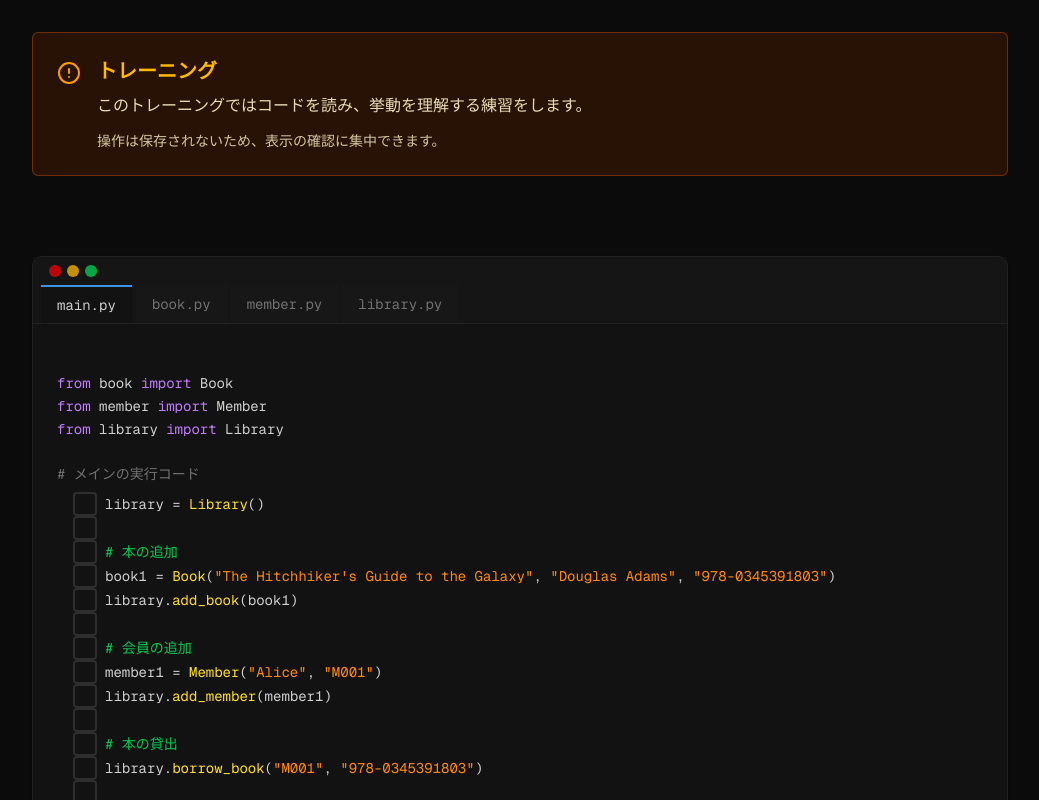
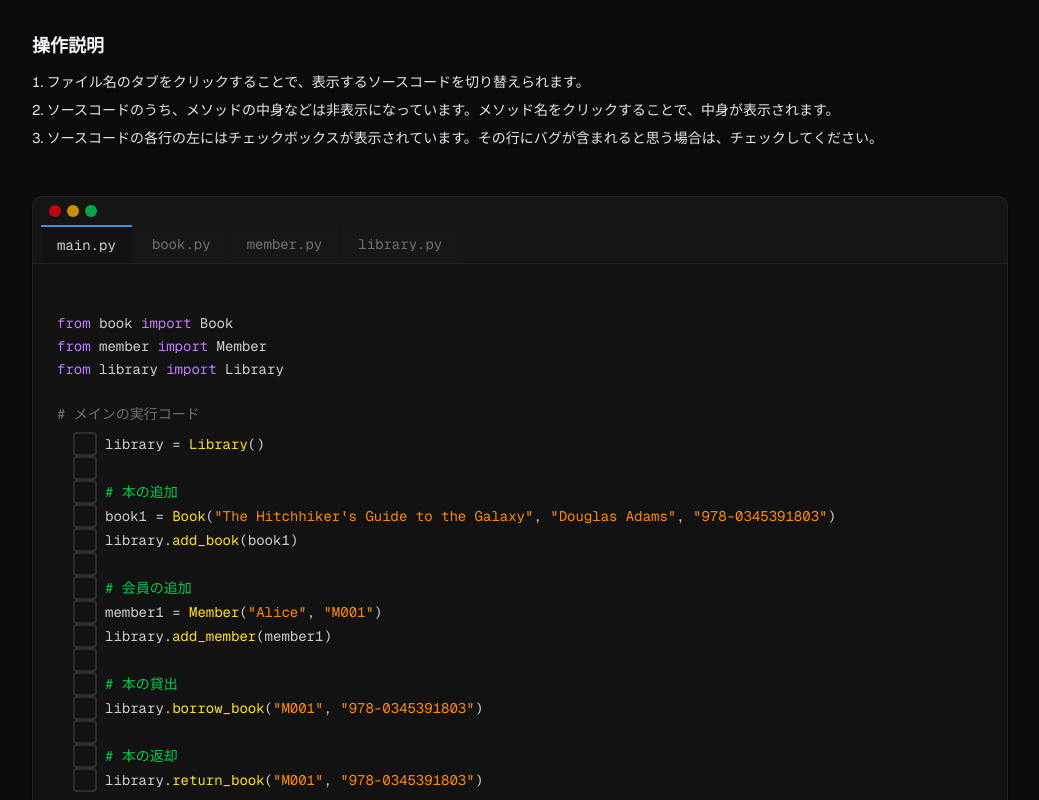
Before and after one commit to tetsu19n1101087/debugging-simulation, a Next.js app: page /training in a window 1280 px wide. Shown: the top 800 px of the page, without its empty margins (120-1159 px from the left). Built offline with nearby package versions, Linux system fonts and the light colour scheme.

Commit message:
説明を追加

```diff
--- a/app/training/page.tsx
+++ b/app/training/page.tsx
@@ -3,52 +3,58 @@
 import Link from 'next/link';
 import { TrainingCodeViewer } from '@/components/training-code-viewer';
 import { Button } from '@/components/ui/button';
-import { AlertCircle } from 'lucide-react';
+// import { AlertCircle } from 'lucide-react';
 
 export default function TrainingPage() {
-  const taskMap: Record<string, { title: string; lead: string; note: string }> =
-    {
-      // library: {
-      //   title: 'トレーニング — 図書館管理',
-      //   lead: 'このトレーニングでは図書館管理システムに関するコードを読み、問題箇所を見つける練習をします。',
-      //   note: '操作は自由ですが、ログや選択は保存されません。表示や確認に集中してください。',
-      // },
-      // database: {
-      //   title: 'トレーニング — データベース',
-      //   lead: 'データベース周りのコードを読む練習です。接続やクエリの流れを追ってください。',
-      //   note: 'このページでは操作は記録されません。安心して試してください。',
-      // },
-      // ui: {
-      //   title: 'トレーニング — UI 表示',
-      //   lead: '表示ロジックや出力に着目する練習用のページです。',
-      //   note: '選択や操作は一時的にのみ有効で、保存されません。',
-      // },
-      default: {
-        title: 'トレーニング',
-        lead: 'このトレーニングではコードを読み、挙動を理解する練習をします。',
-        note: '操作は保存されないため、表示の確認に集中できます。',
-      },
-    };
+  // const taskMap: Record<string, { title: string; lead: string; note: string }> =
+  //   {
+  //     library: {
+  //       title: 'トレーニング — 図書館管理',
+  //       lead: 'このトレーニングでは図書館管理システムに関するコードを読み、問題箇所を見つける練習をします。',
+  //       note: '操作は自由ですが、ログや選択は保存されません。表示や確認に集中してください。',
+  //     },
+  //     database: {
+  //       title: 'トレーニング — データベース',
+  //       lead: 'データベース周りのコードを読む練習です。接続やクエリの流れを追ってください。',
+  //       note: 'このページでは操作は記録されません。安心して試してください。',
+  //     },
+  //     ui: {
+  //       title: 'トレーニング — UI 表示',
+  //       lead: '表示ロジックや出力に着目する練習用のページです。',
+  //       note: '選択や操作は一時的にのみ有効で、保存されません。',
+  //     },
+  //     default: {
+  //       title: 'トレーニング',
+  //       lead: 'このトレーニングではコードを読み、挙動を理解する練習をします。',
+  //       note: '操作は保存されないため、表示の確認に集中できます。',
+  //     },
+  //   };
 
-  const { title, lead, note } = taskMap.default;
+  // const { title, lead, note } = taskMap.default;
 
   return (
     <main className='min-h-screen bg-background'>
-      <div className='container mx-auto max-w-5xl px-6 py-8'>
-        <div className='bg-amber-950/50 border border-amber-700/50 rounded-lg p-6 mb-6'>
-          <div className='flex items-start gap-4'>
-            <AlertCircle className='w-6 h-6 text-amber-500 shrink-0 mt-1' />
-            <div className='flex-1'>
-              <h2 className='text-xl font-semibold text-amber-400 mb-2'>
-                {title}
-              </h2>
-              <p className='text-amber-100/90 leading-relaxed mb-3'>{lead}</p>
-              <p className='text-amber-100/80 text-sm'>{note}</p>
-            </div>
-          </div>
-        </div>
+      <div className='container mx-auto max-w-5xl px-6 pt-8'>
+        <h3 className='text-lg font-semibold text-slate-100 mb-3'>操作説明</h3>
+        <ol className='list-decimal list-inside space-y-2 text-sm text-slate-200 mb-6'>
+          <li>
+            ファイル名のタブをクリックすることで、表示するソースコードを切り替えられます。
+          </li>
+          <li>
+            ソースコードのうち、メソッドの中身などは非表示になっています。メソッド名をクリックすることで、中身が表示されます。
+          </li>
+          <li>
+            ソースコードの各行の左にはチェックボックスが表示されています。その行にバグが含まれると思う場合は、チェックしてください。
+          </li>
+        </ol>
       </div>
+
       <TrainingCodeViewer />
+
+      <div className='container mx-auto max-w-5xl px-6'>
+        <p className='text-sm text-slate-200 mb-6'>操作方法が確認できたら、「トレーニングを終了する」ボタンを押してください。</p>
+      </div>
+
       <div className='container mx-auto max-w-5xl px-6 pb-12'>
         <div className='flex flex-col items-center gap-4'>
           <div className='flex justify-center'>
```
